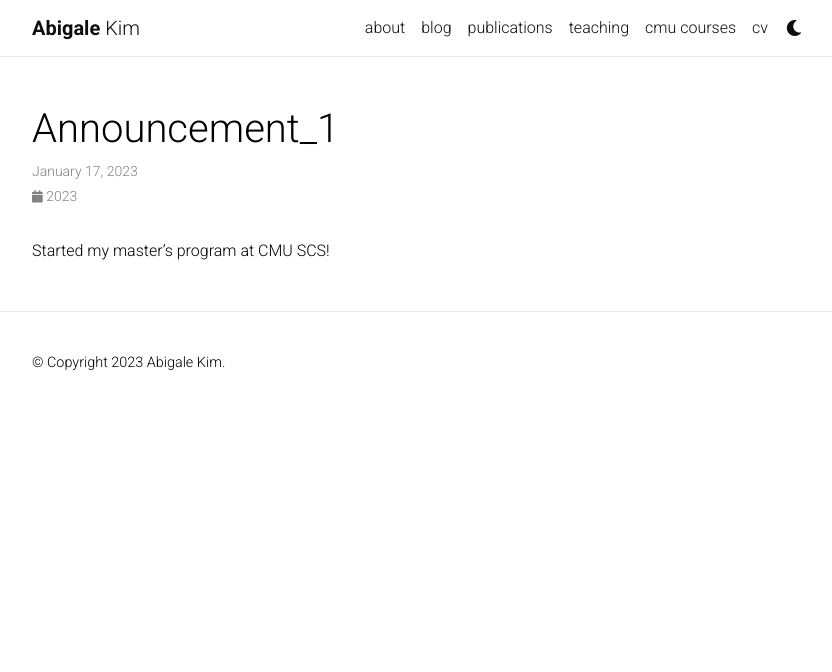
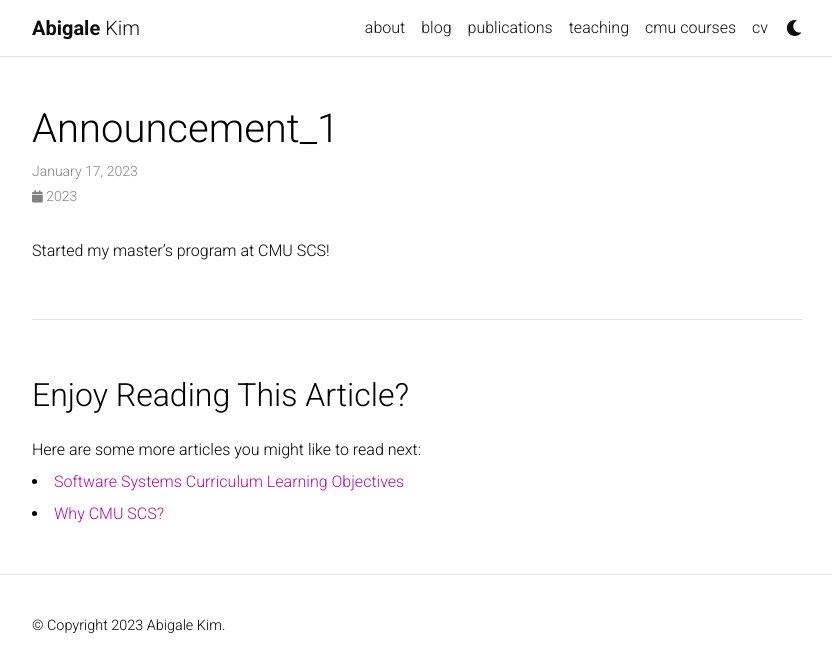
Before and after one commit to jurplel/abigalekim.github.io, a Jekyll site: the page built from _news/announcement_1.md, in a window 1280 px wide. Shown: the top 672 px of the page, without its empty margins (223-1055 px from the left). Built offline with Jekyll 4.4.1, drawn with Linux system fonts in a browser that asks for light colours; comment, search, counter and statistics services are not loaded; a style sheet for code colours, icons or effects is not loaded; some of the changed lines change nothing that is shown.

Commit message:
second blog post

```diff
--- a/_config.yml
+++ b/_config.yml
@@ -244,7 +244,7 @@
     tag: '/blog/tag/:name/'
     category: '/blog/category/:name/'
 
-display_tags: ['cmu'] # this tags will be dispalyed on the front page of your blog
+display_tags: ['cmu', 'cs-education'] # this tags will be dispalyed on the front page of your blog
 
 # -----------------------------------------------------------------------------
 # Jekyll Scholar
--- a/_posts/2021-01-26-whycmuscs.md
+++ b/_posts/2021-01-26-whycmuscs.md
@@ -4,6 +4,7 @@
 date: 2021-01-26
 description:
 categories:
+tags: cmu
 ---
 
 Choosing the right college to attend can be a really daunting experience, since there are so many things to consider! My hope is that this post gives some clarity as to what CMU SCS has to offer to undergrads (and what it doesn't), and helps you make an informed decision.
--- /dev/null
+++ b/_posts/2022-11-10-systemsobjectives.md
@@ -0,0 +1,54 @@
+---
+layout: post
+title:  Software Systems Curriculum Learning Objectives
+date: 2022-11-10
+description:
+categories:
+tags: cs-education
+---
+
+Over my 3 years of being a teaching assistant for software systems classes, I've naturally developed quite a few opinions on the software systems education sphere.\* The first of these opinions is what set of skills should be taught in a systems curriculum, where I define a systems curriculum within a university setting as the core intro systems class and a few upper division computer systems courses. I list these set of skills below.
+
+### Reading and understanding a software system's components
+
+Unless the student is implementing a software system from scratch, on their own, a student should learn how to read other people's code. In fact, a significant amount of my work in the DBMS industry has been reading the codebase to understand how the moving components of existing code worked. Then, with time, after reading the code, the student should be capable of understanding the gist of how the software system works, and how the moving components of the system interact with each other. They should also be capable of reading and understanding partially created software systems.
+
+#### Reading/writing documentation
+
+One important part of understanding software systems is learning how to read documentation. It is common for a software system to contain external libraries or frameworks. These also need to be understood at least on a surface level by a student trying to understand a software system.
+
+Conversely, students will also need to learn how to write their own documentation for the code they eventually write. This is important because it helps other developers understand their code.
+
+### Systems design
+
+Students should learn how to design their own software systems, and features within larger, existing software systems. The skills needed to design a software system from scratch include taking a bigger idea, which is how the system is supposed to operate/a specification, and then compartmentalizing this general concept into different moving parts. Similarly, the main skill needed to design a feature for a larger, existing software system is the ability to conceptualize how the student's feature would fit within the existing system.
+
+### Systems implementation
+
+Students need to know how to understand a software system specification and convert it into code that is reliable and performs well. Students will need to be capable of translating ideas into a lower-level programming language, writing comprehensive, extensive, and robust tests (both for correctness and performance), and debugging all sorts of failures in their code. I'll expand each of these ideas in their own sections.
+
+#### Translating ideas
+
+Students should learn how to translate higher level ideas into code. This includes learning how to think in different paradigms, such as functional/imperative, object-oriented programming, event-driven programming, and procedural programming. Students should also be prepared to implement software systems in different languages, depending on the purpose of the system.
+
+#### Writing tests
+
+Students will need to be capable of testing both the correctness and performance of their code. They should be capable of writing fully comprehensive and robust tests, which include attacking edge cases and stress testing. Students should also be capable of evaluating the performance (both time and resource performance) of systems software, and fixing bugs as necessary to improve their code's performance.
+
+#### Debugging skills
+
+Students will inevitably run into a lot of bugs when working on software systems related work. To be capable of solving these bugs, students will need to develop something I call "debugging resilience". Essentially, debugging resilience means that when a student encounters a bug, they have a plan of action until they figure out what they cannot understand. This would be opposed to a response such as immediately asking for help without attempting to gain information, or being frozen on action items. Given the current software systems ecosystem's shift toward parallel programming paradigms, students should also understand how to understand and debug concurrently executing code.
+
+### Asking for help (the right way!)
+
+Inevitably, in a difficult environment such as software systems development, a student will struggle. Whether it is to design, implement, or debug a feature, a student should know how to gain information about their predicament and figure out what exactly they do not know.
+
+### Conclusion
+
+This naturally raises a couple questions:
+- Experience is a guaranteed way to learn all of these skills. But is there a way to design curriculum such that learning these skills is necessary to completing the curriculum?
+- Can a subset of these skills be self-taught (like, without the aid of classes)? Can all of them be self-taught?
+
+And... that's all for my second blog post. I'm happy to discuss thoughts on it if you email me! (Or if you know me IRL, just reach out LOL)
+
+\* I think it'd be fun to detail these in a few blog posts, but I'm bad at allocating free time for blogging :P
```
